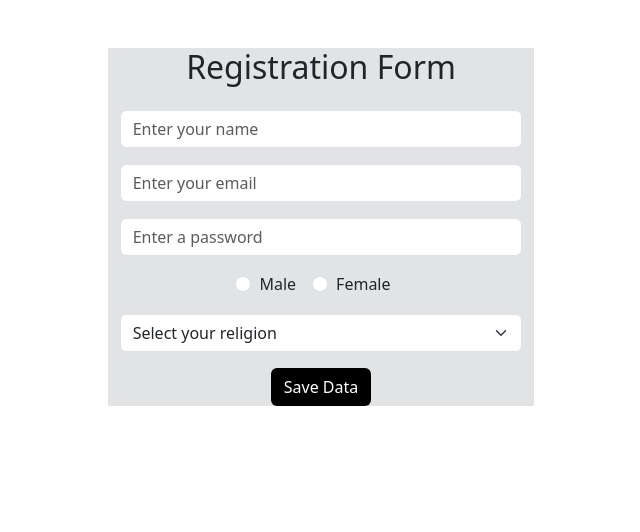
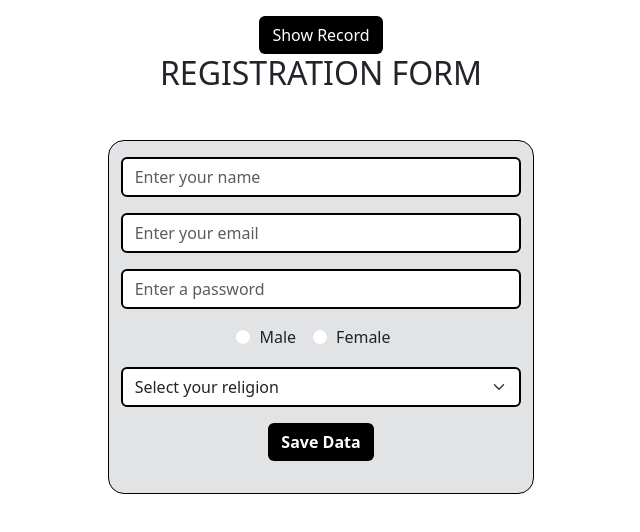
Before and after one commit to MuhammadIbrahimbaig/Data, a React (Create React App) app: page / in a window 1280 px wide. Shown: the top 532 px of the page, without its empty margins (319-959 px from the left). Built offline with nearby package versions, Linux system fonts and the light colour scheme.

Commit message:
Done Foerm

```diff
--- a/src/App.js
+++ b/src/App.js
@@ -5,6 +5,7 @@ import 'bootstrap/dist/js/bootstrap.min.js';
 import { BrowserRouter, Route, Routes } from 'react-router-dom';
 import Signup from './components/Registration';
 import Jobapplication from './components/Jobform';
+import Read_data from './components/Read';
 
 function App() {
   return (
@@ -13,6 +14,8 @@ function App() {
         <Routes>
           <Route path='/' element={<Signup />} />
           <Route path='/Jobapp' element={<Jobapplication />} />
+          <Route path='/showdata' element={<Read_data />} />
+
 
         </Routes>
       </BrowserRouter>
--- /dev/null
+++ b/src/components/Read.jsx
@@ -0,0 +1,91 @@
+import axios from "axios";
+import { useEffect, useState } from "react"
+import { Link } from 'react-router-dom';
+export default function Read_data() {
+    let [recv, setRecv] = useState([]);
+    let [search, setSearch] = useState("");
+    let [sort, setSort] = useState("");
+    let filter_search = search ? recv.filter((a) => a.name.toLowerCase().includes(search.toLowerCase())) : recv
+    // Filter
+    if (sort === "1") {
+        filter_search = filter_search.sort((a, b) => a.name.localeCompare(b.name))
+    }
+    else if (sort === "2") {
+        filter_search = filter_search.sort((a, b) => b.name.localeCompare(a.name))
+    }
+    else if (sort === "3") {
+        filter_search = filter_search.sort((a, b) => a.email.localeCompare(b.email))
+    }
+    else if (sort === "4") {
+        filter_search = filter_search.sort((a, b) => b.email.localeCompare(a.email))
+    }
+    useEffect(() => {
+        try {
+            let url = "https://685b848289952852c2d9d00d.mockapi.io/users/Users";
+            axios.get(url).then((res) => {
+                setRecv(res.data);
+            }).catch((err) => {
+                console.log(err.message);
+            })
+        } catch (error) {
+            console.log(error.message);
+        }
+    }, [])
+
+    return (
+        <div className="container">
+            <Link to="/" type="button" className="btn custom-btn  mt-3">Add User</Link>
+            <hr />
+            <div className="row">
+                <div className="col-md-6">
+                    <input type="text" placeholder="Search User" className="form-control" onChange={(e) => setSearch(e.target.value)} />
+                </div>
+                <div className="col-md-6">
+                    <div class="mb-3">
+                        <select class="form-select shadow-none border border-2 border-black" onChange={(e) => setSort(e.target.value)}>
+                            <option selected disabled>Select Filter</option>
+                            <option value="1">Sort By Name(A-Z)</option>
+                            <option value="2">Sort By Name(Z-A)</option>
+                            <option value="3">Sort By Email(A-Z)</option>
+                            <option value="4">Sort By Email(Z-A)</option>
+                        </select>
+                    </div>
+                </div>
+            </div>
+            <table className="table table-striped table-hover table-bordered mt-4 shadow-sm">
+                <thead className="table-dark">
+                    <tr>
+                        <th>Id</th>
+                        <th>Name</th>
+                        <th>Email</th>
+                        <th>Gender</th>
+                        <th>Religion</th>
+                    </tr>
+                </thead>
+                <tbody>
+                    {filter_search.length > 0 ? (
+                        filter_search.map((item) => (
+                            <tr key={item.id}>
+                                <td>{item.id}</td>
+                                <td>{item.name}</td>
+                                <td>{item.email}</td>
+                                <td>{item.gender}</td>
+                                <td>{item.rel}</td>
+                            </tr>
+                        ))
+                    ) : (
+                        <tr>
+                            <td colSpan="5">
+                                <div className="alert alert-danger text-center m-0">
+                                    No records found.
+                                </div>
+                            </td>
+                        </tr>
+                    )}
+
+                </tbody>
+            </table>
+
+        </div>
+    )
+}
--- a/src/components/Registration.jsx
+++ b/src/components/Registration.jsx
@@ -1,5 +1,6 @@
 import axios from 'axios';
 import React, { useState } from 'react'
+import { Link } from 'react-router-dom';
 import { ToastContainer, toast } from 'react-toastify';
 import("react-toastify/dist/ReactToastify.css");
 export default function Signup() {
@@ -55,25 +56,28 @@ export default function Signup() {
     }
     return (
         <div>
-            <ToastContainer/>
+            <div className="container">
+                <Link to="/showdata" className="btn custom-btn mt-3" type="submit">Show Record</Link>
+            </div>
+            <ToastContainer />
 
 
-            <div class="container mt-5 col-lg-4 bg-secondary-subtle">
-                <h2 class="mb-4">Registration Form</h2>
+            <h2 class="text-uppercase">Registration Form</h2>
+            <div class="container custom-btn-main mt-5 col-lg-4 bg-secondary-subtle rounded-4 py-3 border border-black">
 
                 {/* <!-- Name --> */}
                 <div class="mb-3">
-                    <input type="text" class="form-control" value={name} onChange={(a) => setUname(a.target.value)} placeholder="Enter your name" />
+                    <input type="text" class="form-control shadow-none border border-2 border-black" value={name} onChange={(a) => setUname(a.target.value)} placeholder="Enter your name" />
                 </div>
 
                 {/* <!-- Email / */}
                 <div class="mb-3">
-                    <input type="email" class="form-control" value={email} onChange={(a) => setUemail(a.target.value)} placeholder="Enter your email" />
+                    <input type="email" class="form-control shadow-none border border-2 border-black" value={email} onChange={(a) => setUemail(a.target.value)} placeholder="Enter your email" />
                 </div>
 
                 {/* <!-- Password --> */}
                 <div class="mb-3">
-                    <input type="password" class="form-control" value={password} onChange={(a) => setPassword(a.target.value)} placeholder="Enter a password" />
+                    <input type="password" class="form-control shadow-none border border-2 border-black" value={password} onChange={(a) => setPassword(a.target.value)} placeholder="Enter a password" />
                 </div>
                 {/* <!-- Gender --> */}
                 <div class="mb-3">
@@ -89,7 +93,7 @@ export default function Signup() {
 
                 {/* <!-- Religion --> */}
                 <div class="mb-3">
-                    <select class="form-select" onChange={(e) => setReligion(e.target.value)}>
+                    <select class="form-select shadow-none border border-2 border-black" onChange={(e) => setReligion(e.target.value)}>
                         <option selected disabled>Select your religion</option>
                         <option value="islam">Islam</option>
                         <option value="christianity">Christianity</option>
@@ -101,7 +105,7 @@ export default function Signup() {
                 {/*
     <!-- Submit Button --> */}
                 <div className="mb-3">
-                    <button type="button" onClick={save_data} class="btn text-white  bg-black">Save Data</button>
+                    <button type="button" onClick={save_data} class="btn custom-btn fw-bold">Save Data</button>
                 </div>
 
             </div>
--- a/src/index.css
+++ b/src/index.css
@@ -11,3 +11,15 @@ code {
   font-family: source-code-pro, Menlo, Monaco, Consolas, 'Courier New',
     monospace;
 }
+.custom-btn{
+  background-color: black !important;
+  color: white !important;
+}
+.custom-btn:hover{
+  color: rgb(0, 0, 0) !important;
+  background: linear-gradient(to right, rgb(95, 255, 220), rgb(0, 153, 255));
+}
+.custom-btn-main:hover{
+  color: rgb(0, 0, 0) !important;
+  background: linear-gradient(to right, rgb(95, 255, 220), rgb(0, 153, 255));
+}
```
